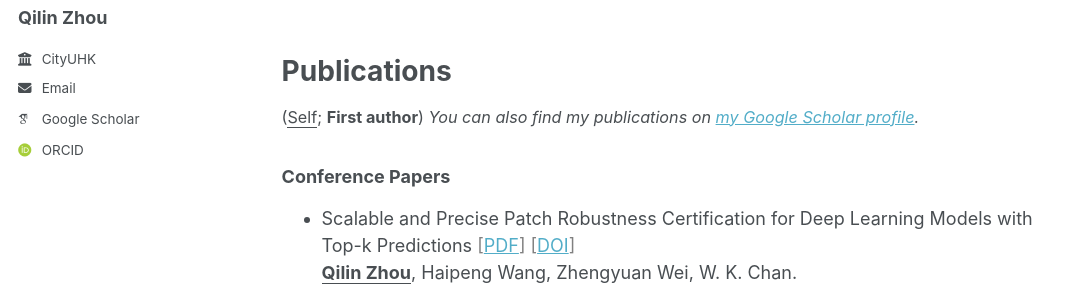
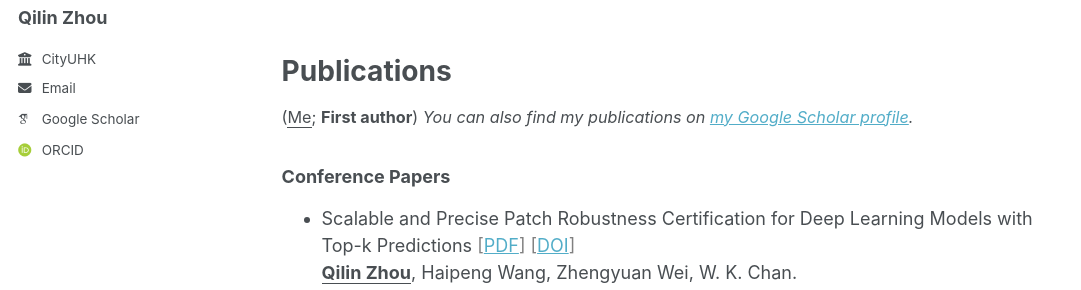
Before and after one commit to qilin-zhou/qilin-zhou.github.io, a Jekyll site: the page built from _pages/about.md, in a window 1280 px wide and 900 px high. Shown: the part 342-632 px from the top of the window, without its empty margins (0-1081 px from the left). Built offline with Jekyll 4.4.1, drawn with Linux system fonts in a browser that asks for light colours; some web fonts are replaced; a script bundle is joined from its source files by our own code; library files that are not in the unit come from our copies.

Commit message:
Update about.md

```diff
--- a/_pages/about.md
+++ b/_pages/about.md
@@ -19,7 +19,7 @@
 
 Publications
 ======
-<span style="font-size: 90%;"> (<u>Self</u>; **First author**) <i> You can also find my publications on <a href="{{site.author.googlescholar}}">my Google Scholar profile</a>.</i></span>
+<span style="font-size: 90%;"> (<u>Me</u>; **First author**) <i> You can also find my publications on <a href="{{site.author.googlescholar}}">my Google Scholar profile</a>.</i></span>
 
 ### Conference Papers
 -  Scalable and Precise Patch Robustness Certification for Deep Learning Models with Top-k Predictions   <span style="color: grey;"> [[PDF](https://arxiv.org/abs/2507.23335)] [[DOI](https://doi.org/10.1109/QRS65678.2025.00030)] </span>
```
